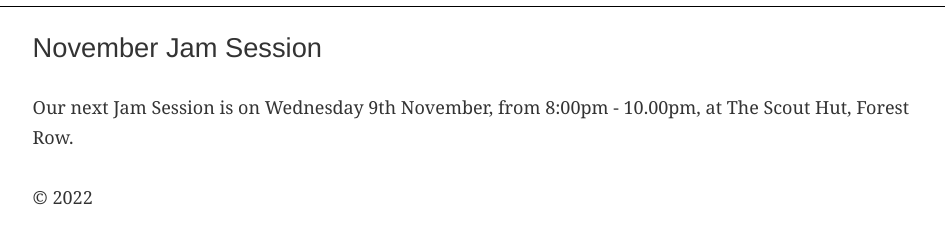
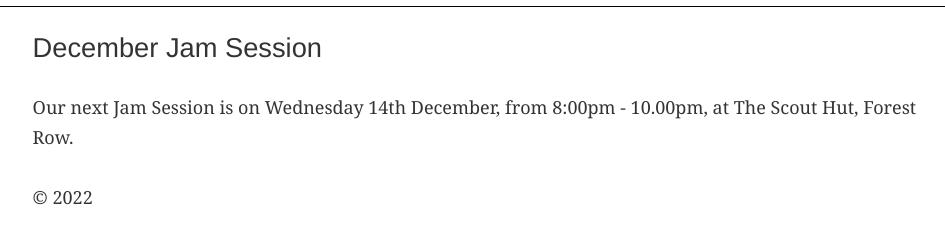
Before and after one commit to frowjam/website, a Gatsby site: page / in a window 1280 px wide. Shown: the part 152-396 px from the top of the page, without its empty margins (147-1092 px from the left). Built offline with nearby package versions, Linux system fonts and the light colour scheme; Gatsby itself is replaced by a stand-in of ours.

Commit message:
Setup December 2022 event

```diff
--- a/src/pages/index.tsx
+++ b/src/pages/index.tsx
@@ -8,8 +8,8 @@ const IndexPage = () => (
   <Layout>
     <SEO title="Home" />
     <NextEvent
-      title={"November Jam Session"}
-      date={"Wednesday 9th November"}
+      title={"December Jam Session"}
+      date={"Wednesday 14th December"}
       startTime={"8:00pm"}
       finishTime={"10.00pm"}
       venue={"The Scout Hut, Forest Row"}
```
